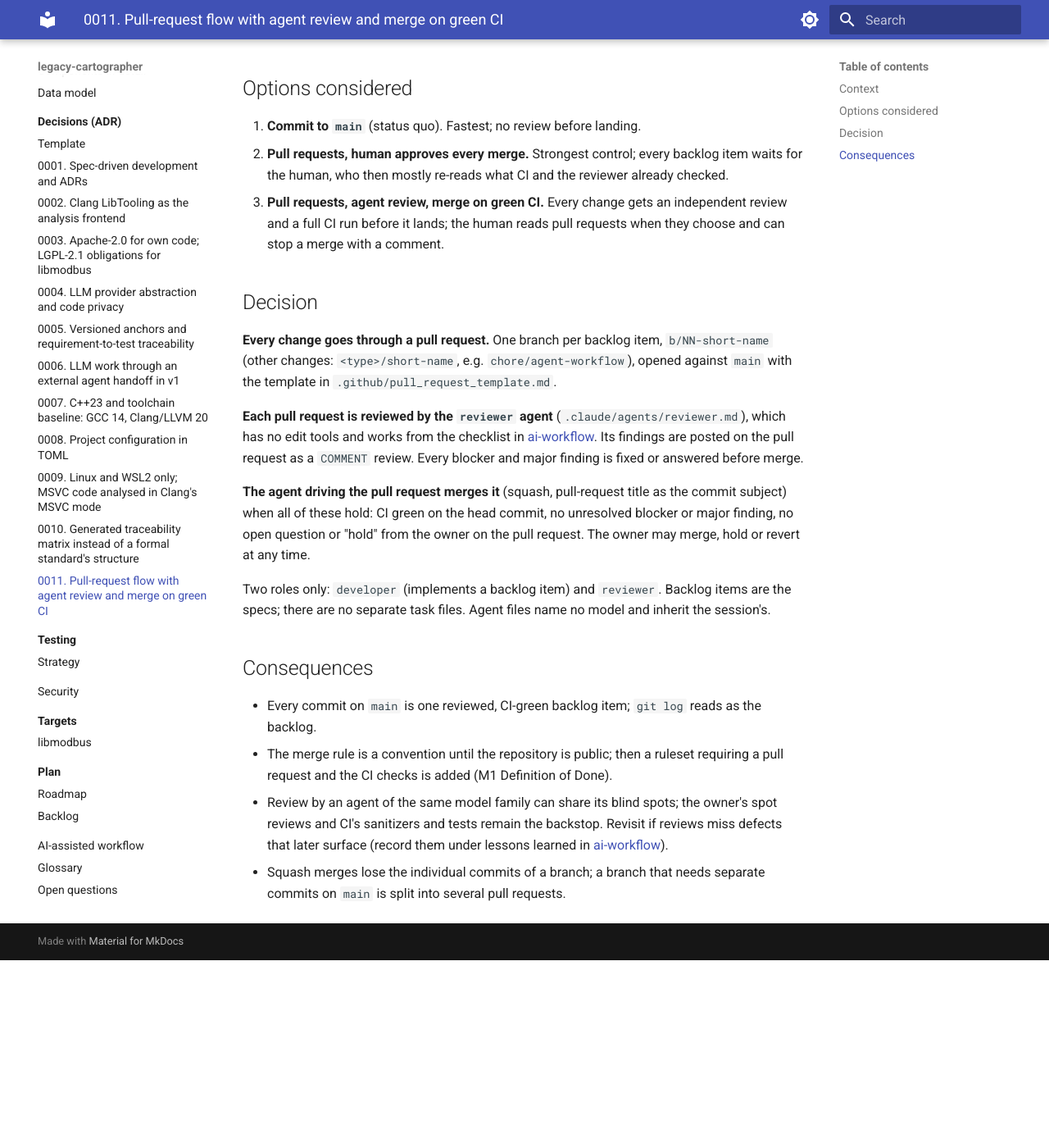
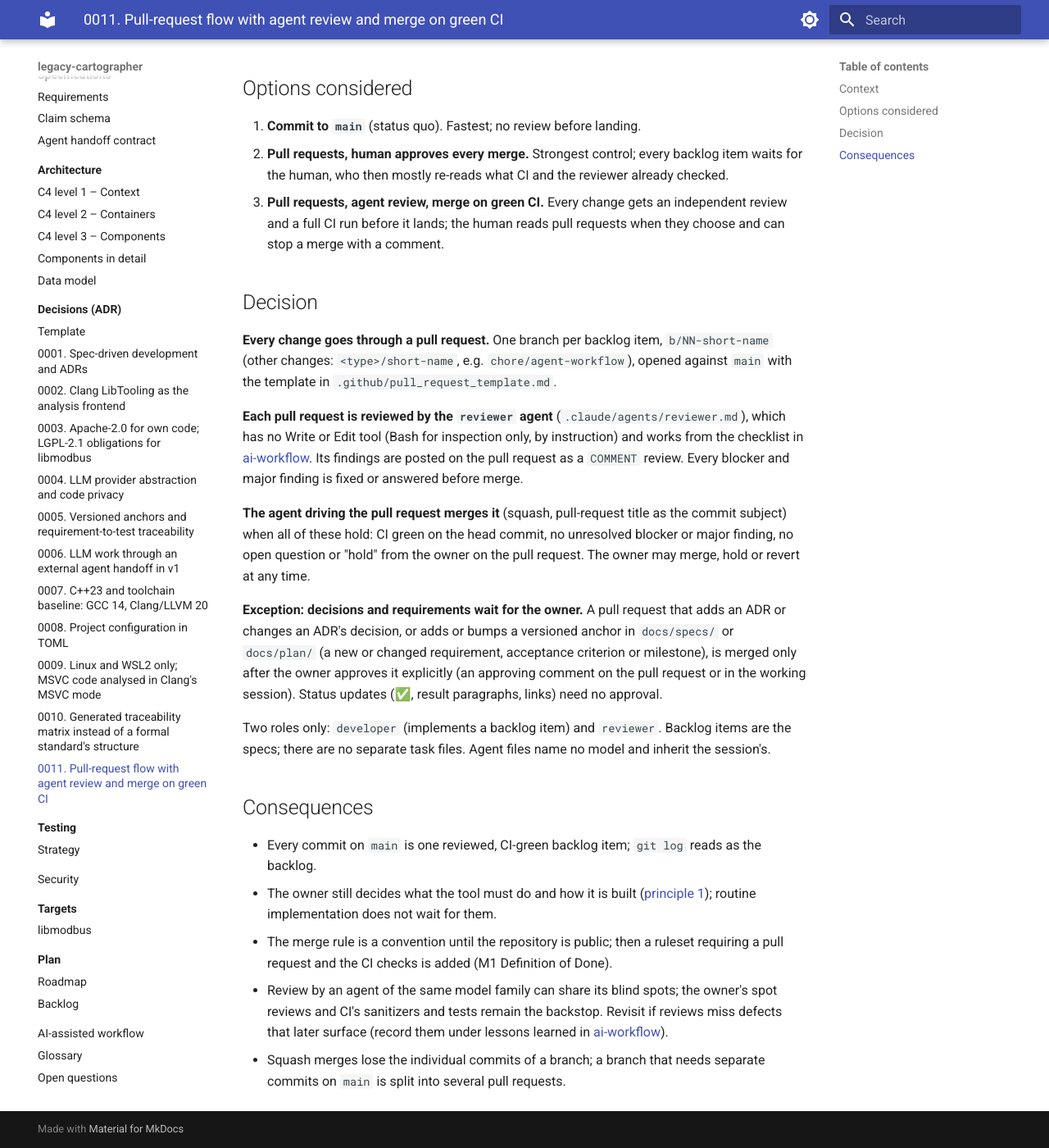
Before and after one commit to Tomek52/legacy-cartographer, an MkDocs documentation site: the page built from docs/adr/0011-pull-request-flow-with-agent-review.md, in a window 1280 px wide and 1400 px high, scrolled down 609 px. Shown: the whole window at 82% size. Built offline with MkDocs 1.6.1 and Material for MkDocs 9.7.7, drawn with Linux system fonts in a browser that asks for light colours; before the commit the page ends 1780 px from its top, so only the background shows below that.

Commit message:
chore: address review of the pull-request flow
Changes made in response to the reviewer agent's findings on this PR:
- An agent may no longer merge decisions or requirements on its own. A pull
  request that adds an ADR, or adds or bumps a versioned anchor in
  docs/specs/ or docs/plan/, waits for the owner's explicit approval
  (ADR-0011, adr0011-owner-approves-decisions-v1).
- CLAUDE.md now spells out that the Co-Authored-By trailer is the one place
  a model name may appear.
- dod.sh:
  - checks that the base exists and diffs against the merge base;
  - runs the docs-checker tests and the fuzz smoke every time;
  - has a stricter TODO/NOLINT pattern;
  - DOD_NO_ADD=1 makes it leave the git index alone, for the reviewer.
- CI smoke-runs the fuzzer in asan-ubsan-system.
- The README covers the offline packages and presets.

ADR: 0011

Co-Authored-By: Claude Opus 5.5 <noreply@anthropic.com>
Claude-Session: https://claude.ai/code/session_01Sn6UD6WxmmXBAgKToBQUdD

```diff
--- a/docs/adr/0011-pull-request-flow-with-agent-review.md
+++ b/docs/adr/0011-pull-request-flow-with-agent-review.md
@@ -38,8 +38,9 @@ One branch per backlog item, `b/NN-short-name` (other changes:
 with the template in `.github/pull_request_template.md`.
 
 <a id="adr0011-agent-review-v1"></a>**Each pull request is reviewed by the
-`reviewer` agent** (`.claude/agents/reviewer.md`), which has no edit tools
-and works from the checklist in [ai-workflow](../ai-workflow.md). Its
+`reviewer` agent** (`.claude/agents/reviewer.md`), which has no Write or
+Edit tool (Bash for inspection only, by instruction) and works from the
+checklist in [ai-workflow](../ai-workflow.md). Its
 findings are posted on the pull request as a `COMMENT` review. Every
 blocker and major finding is fixed or answered before merge.
 
@@ -49,6 +50,14 @@ these hold: CI green on the head commit, no unresolved blocker or major
 finding, no open question or "hold" from the owner on the pull request.
 The owner may merge, hold or revert at any time.
 
+<a id="adr0011-owner-approves-decisions-v1"></a>**Exception: decisions and
+requirements wait for the owner.** A pull request that adds an ADR or
+changes an ADR's decision, or adds or bumps a versioned anchor in
+`docs/specs/` or `docs/plan/` (a new or changed requirement, acceptance
+criterion or milestone), is merged only after the owner approves it
+explicitly (an approving comment on the pull request or in the working
+session). Status updates (✅, result paragraphs, links) need no approval.
+
 Two roles only: `developer` (implements a backlog item) and `reviewer`.
 Backlog items are the specs; there are no separate task files. Agent files
 name no model and inherit the session's.
@@ -57,6 +66,9 @@ name no model and inherit the session's.
 
 - Every commit on `main` is one reviewed, CI-green backlog item; `git log`
   reads as the backlog.
+- The owner still decides what the tool must do and how it is built
+  ([principle 1](../ai-workflow.md#principles)); routine implementation
+  does not wait for them.
 - The merge rule is a convention until the repository is public; then a
   ruleset requiring a pull request and the CI checks is added (M1
   Definition of Done).
```
Also changed, not shown: .claude/agents/reviewer.md (+8 -1 lines), .claude/skills/implement/SKILL.md (+6 -2 lines), .claude/skills/steward/SKILL.md (+4 -2 lines), CLAUDE.md (+3 -1 lines), CONTRIBUTING.md (+3 -3 lines), README.md (+8 -7 lines), docs/ai-workflow.md (+3 -0 lines), 2 other files.
